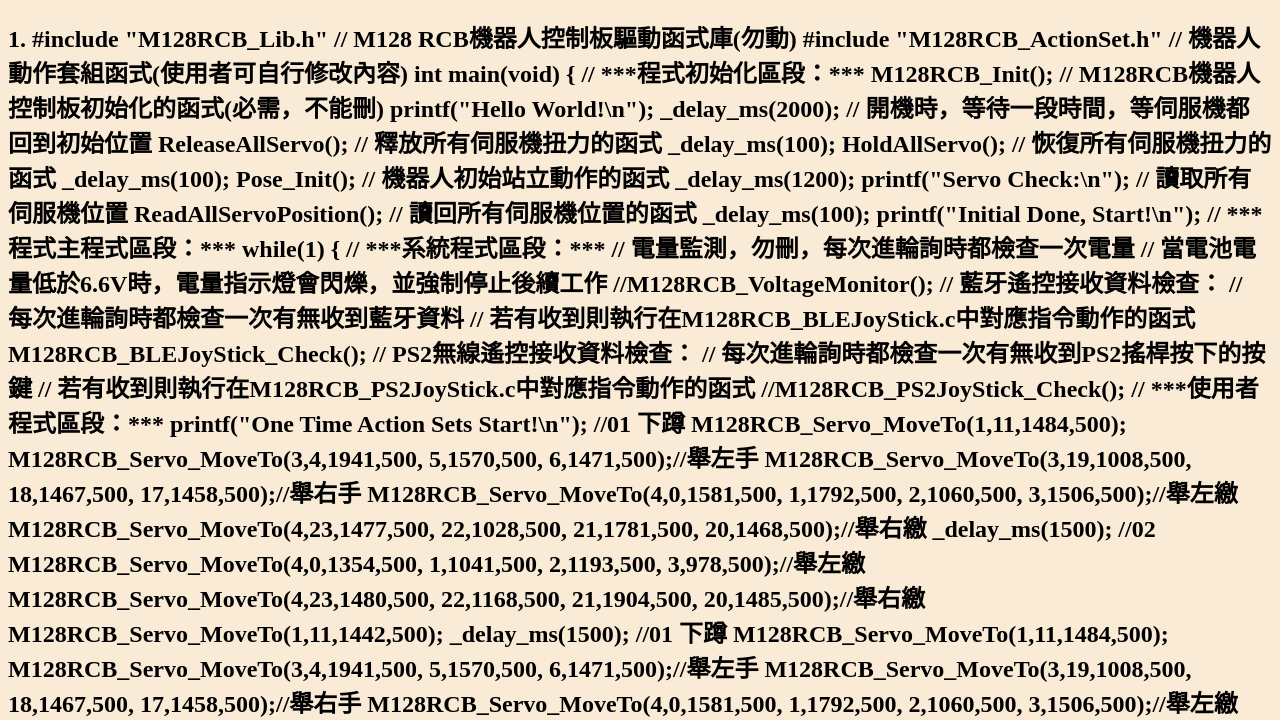
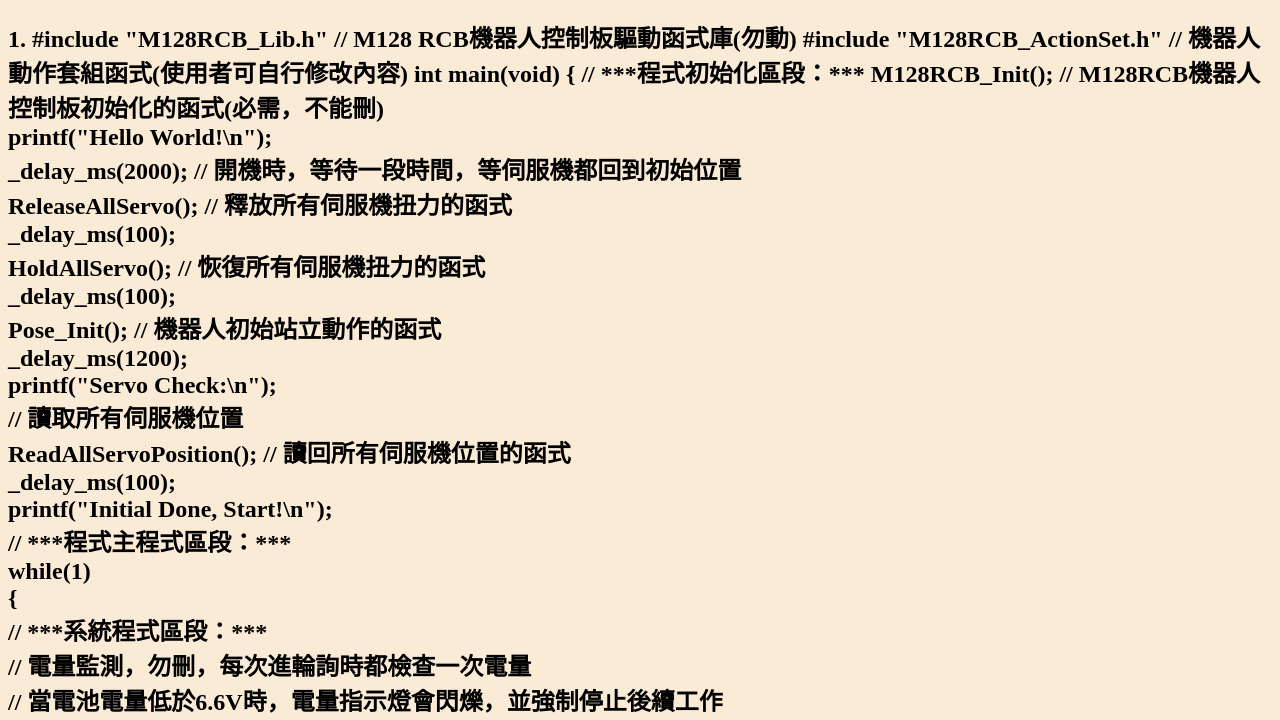
Before and after one commit to eternal3909/robot, a plain HTML site: page index.html in a window 1280 px wide. Shown: the part 70-790 px from the top of the page. Drawn offline with Linux system fonts and the light colour scheme.

Commit message:
Update index.html

```diff
--- a/index.html
+++ b/index.html
@@ -17,170 +17,170 @@ int main(void)
 {
 	// ***程式初始化區段：***
 
-	M128RCB_Init();				// M128RCB機器人控制板初始化的函式(必需，不能刪)
+	M128RCB_Init();				// M128RCB機器人控制板初始化的函式(必需，不能刪)<br>
 
-	printf("Hello World!\n");
-	_delay_ms(2000);			// 開機時，等待一段時間，等伺服機都回到初始位置
+	printf("Hello World!\n");<br>
+	_delay_ms(2000);			// 開機時，等待一段時間，等伺服機都回到初始位置<br>
 
-	ReleaseAllServo();			// 釋放所有伺服機扭力的函式
-	_delay_ms(100);
+	ReleaseAllServo();			// 釋放所有伺服機扭力的函式<br>
+	_delay_ms(100);<br>
 
-	HoldAllServo();				// 恢復所有伺服機扭力的函式
-	_delay_ms(100);
+	HoldAllServo();				// 恢復所有伺服機扭力的函式<br>
+	_delay_ms(100);<br>
 
-	Pose_Init();				// 機器人初始站立動作的函式
-	_delay_ms(1200);
+	Pose_Init();				// 機器人初始站立動作的函式<br>
+	_delay_ms(1200);<br>
 
-	printf("Servo Check:\n");
-	// 讀取所有伺服機位置
-	ReadAllServoPosition();		// 讀回所有伺服機位置的函式
-	_delay_ms(100);
+	printf("Servo Check:\n");<br>
+	// 讀取所有伺服機位置<br>
+	ReadAllServoPosition();		// 讀回所有伺服機位置的函式<br>
+	_delay_ms(100);<br>
 
-	printf("Initial Done, Start!\n");
+	printf("Initial Done, Start!\n");<br>
 
 
-	// ***程式主程式區段：***
+	// ***程式主程式區段：***<br>
 
-	while(1)
-	{
-		// ***系統程式區段：***
+	while(1)<br>
+	{<br>
+		// ***系統程式區段：***<br>
 
-		// 電量監測，勿刪，每次進輪詢時都檢查一次電量
-		// 當電池電量低於6.6V時，電量指示燈會閃爍，並強制停止後續工作
-		//M128RCB_VoltageMonitor();
-		// 藍牙遙控接收資料檢查：
-		// 每次進輪詢時都檢查一次有無收到藍牙資料
-		// 若有收到則執行在M128RCB_BLEJoyStick.c中對應指令動作的函式
-		M128RCB_BLEJoyStick_Check();
-		// PS2無線遙控接收資料檢查：
-		// 每次進輪詢時都檢查一次有無收到PS2搖桿按下的按鍵
-		// 若有收到則執行在M128RCB_PS2JoyStick.c中對應指令動作的函式
-		//M128RCB_PS2JoyStick_Check();
+		// 電量監測，勿刪，每次進輪詢時都檢查一次電量<br>
+		// 當電池電量低於6.6V時，電量指示燈會閃爍，並強制停止後續工作<br>
+		//M128RCB_VoltageMonitor();<br>
+		// 藍牙遙控接收資料檢查<br>：<br>
+		// 每次進輪詢時都檢查一次有無收到藍牙資料<br>
+		// 若有收到則執行在M128RCB_BLEJoyStick.c中對應指令動作的函式<br>
+		M128RCB_BLEJoyStick_Check();<br>
+		// PS2無線遙控接收資料檢查：<br>
+		// 每次進輪詢時都檢查一次有無收到PS2搖桿按下的按鍵<br>
+		// 若有收到則執行在M128RCB_PS2JoyStick.c中對應指令動作的函式<br>
+		//M128RCB_PS2JoyStick_Check();<br>
 
 
-		// ***使用者程式區段：***
+		// ***使用者程式區段：***<br>
 
-		printf("One Time Action Sets Start!\n");
+		printf("One Time Action Sets Start!\n");<br>
 
-		//01 下蹲
-		M128RCB_Servo_MoveTo(1,11,1484,500);
-		M128RCB_Servo_MoveTo(3,4,1941,500,
-		5,1570,500,
-		6,1471,500);//舉左手
-		M128RCB_Servo_MoveTo(3,19,1008,500,
-		18,1467,500,
-		17,1458,500);//舉右手
-		M128RCB_Servo_MoveTo(4,0,1581,500,
-		1,1792,500,
-		2,1060,500,
-		3,1506,500);//舉左繳
-		M128RCB_Servo_MoveTo(4,23,1477,500,
-		22,1028,500,
-		21,1781,500,
-		20,1468,500);//舉右繳
-		_delay_ms(1500);
-		//02
-		M128RCB_Servo_MoveTo(4,0,1354,500,
-		1,1041,500,
-		2,1193,500,
-		3,978,500);//舉左繳
-		M128RCB_Servo_MoveTo(4,23,1480,500,
-		22,1168,500,
-		21,1904,500,
-		20,1485,500);//舉右繳
-		M128RCB_Servo_MoveTo(1,11,1442,500);
-		_delay_ms(1500);
-		//01 下蹲
-		M128RCB_Servo_MoveTo(1,11,1484,500);
-		M128RCB_Servo_MoveTo(3,4,1941,500,
-		5,1570,500,
-		6,1471,500);//舉左手
-		M128RCB_Servo_MoveTo(3,19,1008,500,
-		18,1467,500,
-		17,1458,500);//舉右手
-		M128RCB_Servo_MoveTo(4,0,1581,500,
-		1,1792,500,
-		2,1060,500,
-		3,1506,500);//舉左繳
-		M128RCB_Servo_MoveTo(4,23,1477,500,
-		22,1028,500,
-		21,1781,500,
-		20,1468,500);//舉右繳
-		_delay_ms(1500);
+		//01 下蹲<br>
+		M128RCB_Servo_MoveTo(1,11,1484,500);<br>
+		M128RCB_Servo_MoveTo(3,4,1941,500,<br>
+		5,1570,500,<br>
+		6,1471,500);//舉左手<br>
+		M128RCB_Servo_MoveTo(3,19,1008,500,<br>
+		18,1467,500,<br>
+		17,1458,500);//舉右手<br>
+		M128RCB_Servo_MoveTo(4,0,1581,500,<br>
+		1,1792,500,<br>
+		2,1060,500,<br>
+		3,1506,500);//舉左腳<br>
+		M128RCB_Servo_MoveTo(4,23,1477,500,<br>
+		22,1028,500,<br>
+		21,1781,500,<br>
+		20,1468,500);//舉右腳<br>
+		_delay_ms(1500);<br>
+		//02<br>
+		M128RCB_Servo_MoveTo(4,0,1354,500,<br>
+		1,1041,500,<br>
+		2,1193,500,<br>
+		3,978,500);//<br>舉左腳<br>
+		M128RCB_Servo_MoveTo(4,23,1480,500,<br>
+		22,1168,500,<br>
+		21,1904,500,<br>
+		20,1485,500);//舉右腳<br>
+		M128RCB_Servo_MoveTo(1,11,1442,500);<br>
+		_delay_ms(1500);<br>
+		//01 下蹲<br>
+		M128RCB_Servo_MoveTo(1,11,1484,500);<br>
+		M128RCB_Servo_MoveTo(3,4,1941,500,<br>
+		5,1570,500,<br>
+		6,1471,500);//舉左手<br>
+		M128RCB_Servo_MoveTo(3,19,1008,500,<br>
+		18,1467,500,<br>
+		17,1458,500);//舉右手<br>
+		M128RCB_Servo_MoveTo(4,0,1581,500,<br>
+		1,1792,500,<br>
+		2,1060,500,<br>
+		3,1506,500);//舉左腳<br>
+		M128RCB_Servo_MoveTo(4,23,1477,500,<br>
+		22,1028,500,<br>
+		21,1781,500,<br>
+		20,1468,500);//舉右腳<br>
+		_delay_ms(1500);<br>
 
-		//03
-		M128RCB_Servo_MoveTo(4,0,1507,500,
-		1,1878,500,
-		2,1143,500,
-		3,1177,500);//舉左繳
-		M128RCB_Servo_MoveTo(4,23,1620,500,
-		22,1917,500,
-		21,1773,500,
-		20,1819,500);//舉右繳
-		M128RCB_Servo_MoveTo(1,11,1442,500);
-		_delay_ms(1500);
-		Pose_Init();				// 機器人初始站立動作的函式
-		_delay_ms(2000);
-		//04 向前走
-		M128RCB_ActionSet_Forward();				// 呼叫 前進 動作組 函式
+		//03<br>
+		M128RCB_Servo_MoveTo(4,0,1507,500,<br>
+		1,1878,500,<br>
+		2,1143,500,<br>
+		3,1177,500);//舉左腳<br>
+		M128RCB_Servo_MoveTo(4,23,1620,500,<br>
+		22,1917,500,<br>
+		21,1773,500,<br>
+		20,1819,500);//舉右腳<br>
+		M128RCB_Servo_MoveTo(1,11,1442,500);<br>
+		_delay_ms(1500);<br>
+		Pose_Init();				// 機器人初始站立動作的函式<br>
+		_delay_ms(2000);<br>
+		//04 向前走<br>
+		M128RCB_ActionSet_Forward();				// 呼叫 前進 動作組 函式<br>
 
-		_delay_ms(1500);	// 做完一套動作，休息1.5秒
-		//05回頭
-		M128RCB_Servo_MoveTo(1,11,1057,500); //回頭
-		_delay_ms(800);	// 做完一套動作，休息1.5秒
-		//06舉手遮臉
-		M128RCB_Servo_MoveTo(1,11,1300,500);
-		M128RCB_Servo_MoveTo(3,4,1319,500,
-		5,2481,500,
-		6,2155,500);//舉左手
-		M128RCB_Servo_MoveTo(3,19,1466,500,
-		18,539,500,
-		17,589,500);//舉右手
-		_delay_ms(1500);
-		//07回頭查看
-		M128RCB_Servo_MoveTo(3,4,2050,500,
-		5,2308,500,
-		6,1968,500);//舉左手
-		M128RCB_Servo_MoveTo(3,19,1022,500,
-		18,695,500,
-		17,1017,500);//舉右手
-		for (int i=0;i<=1;i++){
-			M128RCB_Servo_MoveTo(1,11,713,500);
-			_delay_ms(1200);
-			M128RCB_Servo_MoveTo(1,11,953,500);
-			_delay_ms(1200);
+		_delay_ms(1500);	// 做完一套動作，休息1.5秒<br>
+		//05回頭<br>
+		M128RCB_Servo_MoveTo(1,11,1057,500); //回頭<br>
+		_delay_ms(800);	// 做完一套動作，休息1.5秒<br>
+		//06舉手遮臉<br>
+		M128RCB_Servo_MoveTo(1,11,1300,500);<br>
+		M128RCB_Servo_MoveTo(3,4,1319,500,<br>
+		5,2481,500,<br>
+		6,2155,500);//舉左手<br>
+		M128RCB_Servo_MoveTo(3,19,1466,500,<br>
+		18,539,500,<br>
+		17,589,500);//舉右手<br>
+		_delay_ms(1500);<br>
+		//07回頭查看<br>
+		M128RCB_Servo_MoveTo(3,4,2050,500,<br>
+		5,2308,500,<br>
+		6,1968,500);//舉左手<br>
+		M128RCB_Servo_MoveTo(3,19,1022,500,<br>
+		18,695,500,<br>
+		17,1017,500);//舉右手<br>
+		for (int i=0;i<=1;i++){<br>
+			M128RCB_Servo_MoveTo(1,11,713,500);<br>
+			_delay_ms(1200);<br>
+			M128RCB_Servo_MoveTo(1,11,953,500);<br>
+			_delay_ms(1200);<br>
 		}
 
-//08轉身向前走
-		M128RCB_Servo_MoveTo(1,11,1513,500);
-		_delay_ms(0500);
-		Pose_Init();				// 機器人初始站立動作的函式
-		_delay_ms(500);
-		M128RCB_ActionSet_Forward();
-		_delay_ms(1000);
-		//09向左看
-		M128RCB_Servo_MoveTo(1,11,1738,500);
-		_delay_ms(800);
-		//10被推倒
-		M128RCB_Servo_MoveTo(1,11,1758,700);
-		M128RCB_Servo_MoveTo(3,4,1731,700,
-		5,2246,700,
-		6,2060,700);//舉左手
-		M128RCB_Servo_MoveTo(3,19,968,700,
-		18,850,700,
-		17,1070,700);//舉右手
-		M128RCB_Servo_MoveTo(4,0,1331,700,
-		1,1780,700,
-		2,1052,700,
-		3,1083,700);//舉左繳
-		M128RCB_Servo_MoveTo(4,23,2037,700,
-		22,1844,700,
-		21,1385,700,
-		20,1806,700);//舉右繳
-		_delay_ms(1200);
+//08轉身向前走<br>
+		M128RCB_Servo_MoveTo(1,11,1513,500);<br>
+		_delay_ms(0500);<br>
+		Pose_Init();				// 機器人初始站立動作的函式<br>
+		_delay_ms(500);<br>
+		M128RCB_ActionSet_Forward();<br>
+		_delay_ms(1000);<br>
+		//09向左看<br>
+		M128RCB_Servo_MoveTo(1,11,1738,500);<br>
+		_delay_ms(800);<br>
+		//10被推倒<br>
+		M128RCB_Servo_MoveTo(1,11,1758,700);<br>
+		M128RCB_Servo_MoveTo(3,4,1731,700,<br>
+		5,2246,700,<br>
+		6,2060,700);//舉左手<br>
+		M128RCB_Servo_MoveTo(3,19,968,700,<br>
+		18,850,700,<br>
+		17,1070,700);//舉右手<br>
+		M128RCB_Servo_MoveTo(4,0,1331,700,<br>
+		1,1780,700,<br>
+		2,1052,700,<br>
+		3,1083,700);//舉左腳<br>
+		M128RCB_Servo_MoveTo(4,23,2037,700,<br>
+		22,1844,700,<br>
+		21,1385,700,<br>
+		20,1806,700);//舉右腳<br>
+		_delay_ms(1200);<br>
 
-		Pose_Init();				// 機器人初始站立動作的函式
-		_delay_ms(1200);
+		Pose_Init();				// 機器人初始站立動作的函式<br>
+		_delay_ms(1200);<br>
 
 	}
 }
```
